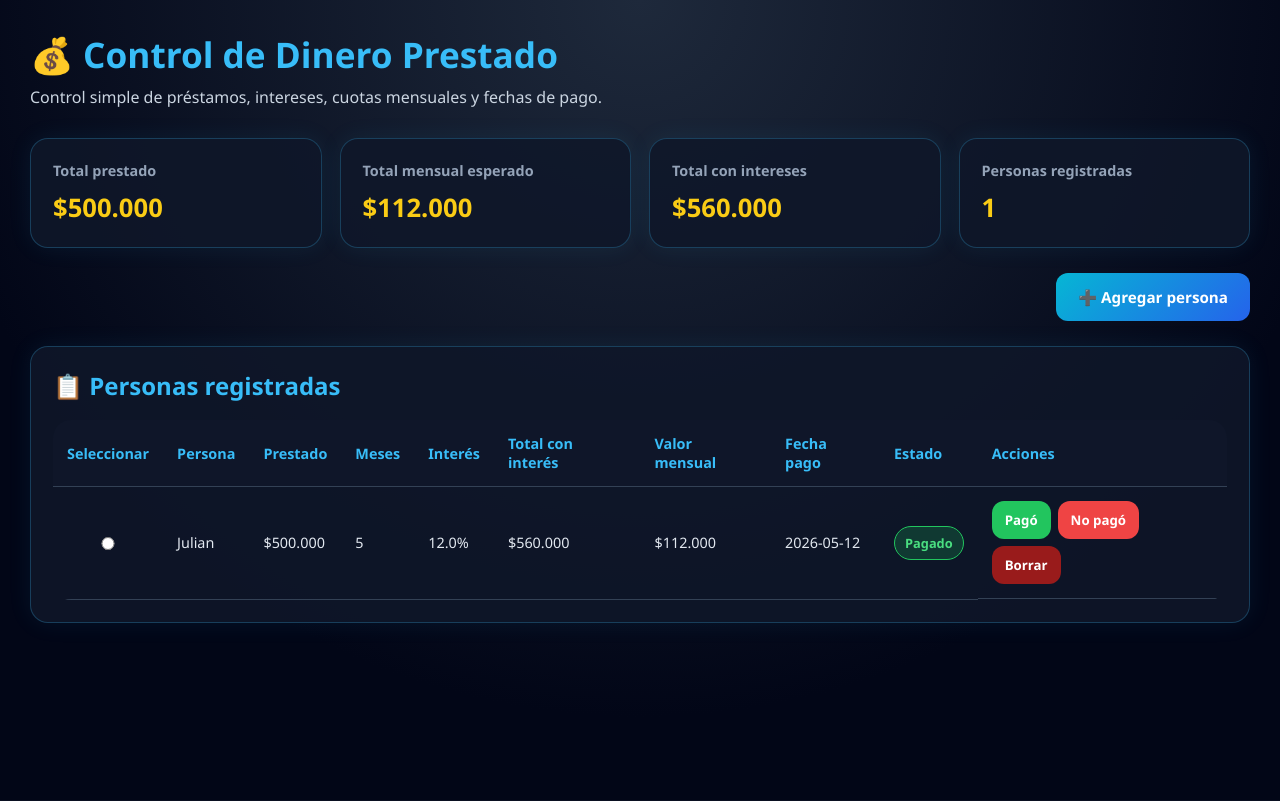
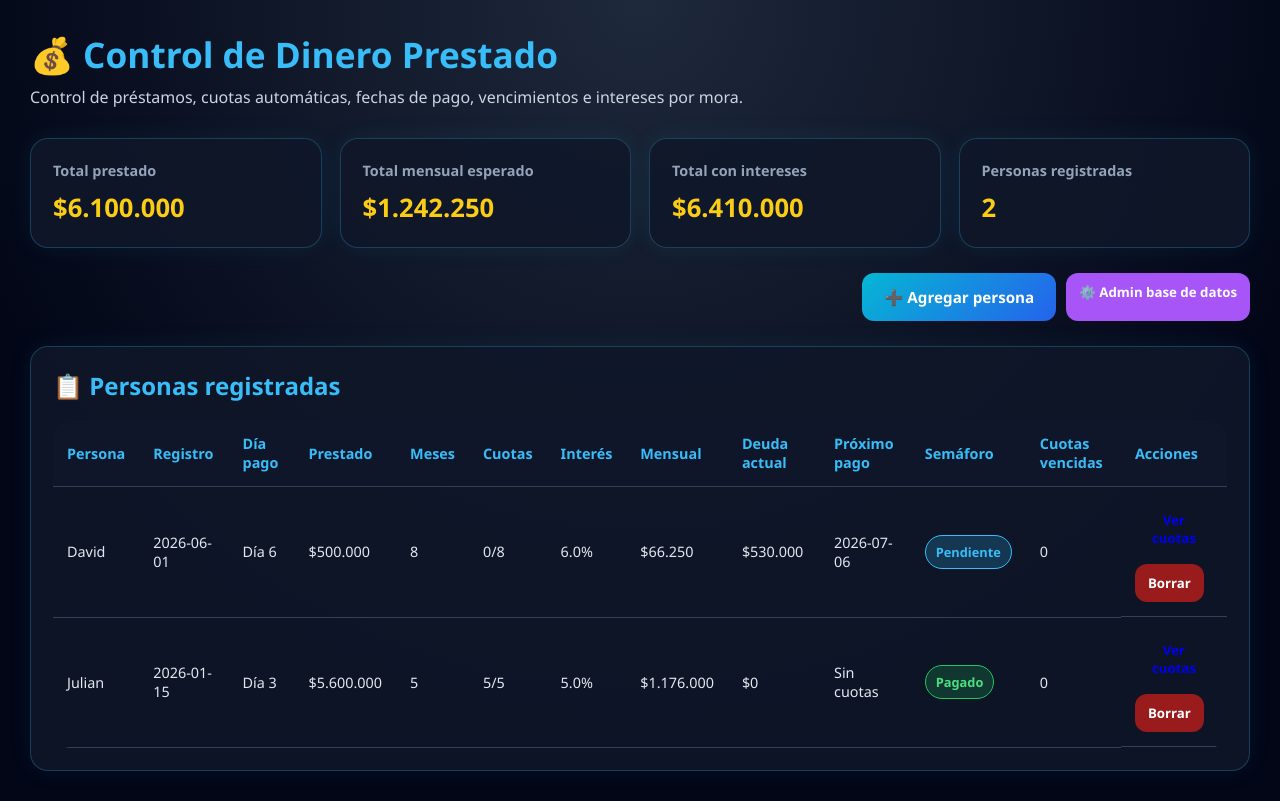
Before and after one commit to juliancho18/Proyecto-control-de-inventario-de-finanzas, a Flask app: page / in a window 1280 px wide. Before the commit the page ends 623 px from the top, so only its background shows below. Run offline with Flask 3, Linux system fonts and the light colour scheme; data comes from the database, SQL or seed files in the repository.

Commit message:
Se agrega html para iterar con las bases, con funcionamiento de ingreso y egreso

```diff
--- a/app.py
+++ b/app.py
@@ -1,6 +1,8 @@
 from flask import Flask, render_template, request, redirect, url_for, flash
 import sqlite3
 import os
+from datetime import date, datetime
+from dateutil.relativedelta import relativedelta
 
 app = Flask(__name__, template_folder="app/templates", static_folder="app/static")
 app.secret_key = "clave_desarrollo"
@@ -17,6 +19,7 @@ def get_connection():
 
 def init_db():
     conn = get_connection()
+
     conn.execute("""
         CREATE TABLE IF NOT EXISTS prestamos (
             id INTEGER PRIMARY KEY AUTOINCREMENT,
@@ -24,24 +27,119 @@ def init_db():
             valor_prestado REAL NOT NULL,
             meses INTEGER NOT NULL,
             interes REAL NOT NULL,
-            fecha_pago TEXT NOT NULL,
-            valor_mensual REAL NOT NULL,
-            total_con_interes REAL NOT NULL,
-            estado TEXT DEFAULT 'pendiente'
+            dia_pago INTEGER NOT NULL,
+            fecha_registro TEXT NOT NULL,
+            valor_mensual_base REAL NOT NULL,
+            total_con_interes REAL NOT NULL
         )
     """)
+
+    conn.execute("""
+        CREATE TABLE IF NOT EXISTS cuotas (
+            id INTEGER PRIMARY KEY AUTOINCREMENT,
+            prestamo_id INTEGER NOT NULL,
+            numero_cuota INTEGER NOT NULL,
+            fecha_pago TEXT NOT NULL,
+            valor_base REAL NOT NULL,
+            incremento_mora REAL DEFAULT 0,
+            valor_total REAL NOT NULL,
+            estado TEXT DEFAULT 'pendiente',
+            fecha_pagada TEXT,
+            FOREIGN KEY(prestamo_id) REFERENCES prestamos(id)
+        )
+    """)
+
     conn.commit()
     conn.close()
 
 
+def formato_fecha(fecha_str):
+    return datetime.strptime(fecha_str, "%Y-%m-%d").date()
+
+
+def estado_cuota(cuota):
+    hoy = date.today()
+    fecha_pago = formato_fecha(cuota["fecha_pago"])
+
+    if cuota["estado"] == "pagado":
+        return "Pagado", "green", 0
+
+    dias = (fecha_pago - hoy).days
+
+    if dias < 0:
+        return "Vencido", "red", abs(dias)
+
+    if dias <= 2:
+        return "Próximo a vencer", "yellow", 0
+
+    return "Pendiente", "blue", 0
+
+
+def preparar_resumen():
+    conn = get_connection()
+
+    prestamos = conn.execute("SELECT * FROM prestamos ORDER BY id DESC").fetchall()
+
+    resumen = []
+
+    for p in prestamos:
+        cuotas = conn.execute(
+            "SELECT * FROM cuotas WHERE prestamo_id = ? ORDER BY numero_cuota ASC",
+            (p["id"],)
+        ).fetchall()
+
+        cuotas_pagadas = sum(1 for c in cuotas if c["estado"] == "pagado")
+        cuotas_vencidas = 0
+        deuda_actual = 0
+        proxima_fecha = "Sin cuotas"
+        semaforo = "Pagado"
+        color = "green"
+
+        for c in cuotas:
+            estado_texto, estado_color, dias_vencidos = estado_cuota(c)
+
+            if c["estado"] != "pagado":
+                deuda_actual += c["valor_total"]
+
+            if estado_texto == "Vencido":
+                cuotas_vencidas += 1
+
+        pendiente = next((c for c in cuotas if c["estado"] != "pagado"), None)
+
+        if pendiente:
+            estado_texto, estado_color, dias_vencidos = estado_cuota(pendiente)
+            proxima_fecha = pendiente["fecha_pago"]
+            semaforo = estado_texto
+            color = estado_color
+
+        resumen.append({
+            "id": p["id"],
+            "nombre": p["nombre"],
+            "valor_prestado": p["valor_prestado"],
+            "meses": p["meses"],
+            "interes": p["interes"],
+            "dia_pago": p["dia_pago"],
+            "fecha_registro": p["fecha_registro"],
+            "valor_mensual_base": p["valor_mensual_base"],
+            "total_con_interes": p["total_con_interes"],
+            "cuotas_pagadas": cuotas_pagadas,
+            "cuotas_vencidas": cuotas_vencidas,
+            "deuda_actual": deuda_actual,
+            "proxima_fecha": proxima_fecha,
+            "semaforo": semaforo,
+            "color": color
+        })
+
+    conn.close()
+    return resumen
+
+
 @app.route("/")
 def home():
-    conn = get_connection()
-    prestamos = conn.execute("SELECT * FROM prestamos ORDER BY id DESC").fetchall()
-    conn.close()
+    prestamos = preparar_resumen()
 
     total_prestado = sum(p["valor_prestado"] for p in prestamos)
-    total_mensual = sum(p["valor_mensual"] for p in prestamos)
+    total_mensual = sum(p["valor_mensual_base"] for p in prestamos)
     total_con_interes = sum(p["total_con_interes"] for p in prestamos)
 
     return render_template(
@@ -60,51 +158,154 @@ def crear():
     valor_prestado = float(request.form["valor_prestado"])
     meses = int(request.form["meses"])
     interes = float(request.form["interes"])
-    fecha_pago = request.form["fecha_pago"]
+    dia_pago = int(request.form["dia_pago"])
+    fecha_registro = request.form["fecha_registro"]
 
     total_con_interes = valor_prestado + (valor_prestado * interes / 100)
-    valor_mensual = total_con_interes / meses
+    valor_mensual_base = total_con_interes / meses
 
     conn = get_connection()
-    conn.execute("""
+    cursor = conn.execute("""
         INSERT INTO prestamos
-        (nombre, valor_prestado, meses, interes, fecha_pago, valor_mensual, total_con_interes, estado)
+        (nombre, valor_prestado, meses, interes, dia_pago, fecha_registro, valor_mensual_base, total_con_interes)
         VALUES (?, ?, ?, ?, ?, ?, ?, ?)
     """, (
         nombre,
         valor_prestado,
         meses,
         interes,
-        fecha_pago,
-        valor_mensual,
-        total_con_interes,
-        "pendiente"
+        dia_pago,
+        fecha_registro,
+        valor_mensual_base,
+        total_con_interes
     ))
+
+    prestamo_id = cursor.lastrowid
+
+    fecha_base = formato_fecha(fecha_registro)
+
+    for i in range(1, meses + 1):
+        fecha_cuota = fecha_base + relativedelta(months=i)
+        fecha_cuota = fecha_cuota.replace(day=min(dia_pago, 28))
+
+        conn.execute("""
+            INSERT INTO cuotas
+            (prestamo_id, numero_cuota, fecha_pago, valor_base, incremento_mora, valor_total, estado)
+            VALUES (?, ?, ?, ?, ?, ?, ?)
+        """, (
+            prestamo_id,
+            i,
+            fecha_cuota.strftime("%Y-%m-%d"),
+            valor_mensual_base,
+            0,
+            valor_mensual_base,
+            "pendiente"
+        ))
+
     conn.commit()
     conn.close()
 
-    flash("Registro guardado correctamente.")
+    flash("Préstamo y cuotas creados correctamente.")
     return redirect(url_for("home"))
 
 
-@app.route("/estado/<int:id>/<estado>")
-def cambiar_estado(id, estado):
+@app.route("/detalle/<int:id>")
+def detalle(id):
     conn = get_connection()
-    conn.execute("UPDATE prestamos SET estado = ? WHERE id = ?", (estado, id))
+
+    prestamo = conn.execute("SELECT * FROM prestamos WHERE id = ?", (id,)).fetchone()
+    cuotas_raw = conn.execute(
+        "SELECT * FROM cuotas WHERE prestamo_id = ? ORDER BY numero_cuota ASC",
+        (id,)
+    ).fetchall()
+
+    conn.close()
+
+    cuotas = []
+    for c in cuotas_raw:
+        estado_texto, color, dias_vencidos = estado_cuota(c)
+        item = dict(c)
+        item["estado_texto"] = estado_texto
+        item["color"] = color
+        item["dias_vencidos"] = dias_vencidos
+        cuotas.append(item)
+
+    return render_template("detalle.html", prestamo=prestamo, cuotas=cuotas)
+
+
+@app.route("/pagar_cuota/<int:id>")
+def pagar_cuota(id):
+    hoy = date.today().strftime("%Y-%m-%d")
+
+    conn = get_connection()
+    conn.execute("""
+        UPDATE cuotas
+        SET estado = 'pagado', fecha_pagada = ?
+        WHERE id = ?
+    """, (hoy, id))
     conn.commit()
     conn.close()
-    return redirect(url_for("home"))
+
+    flash("Cuota marcada como pagada.")
+    return redirect(request.referrer or url_for("home"))
+
+
+@app.route("/editar_cuota/<int:id>", methods=["POST"])
+def editar_cuota(id):
+    fecha_pago = request.form["fecha_pago"]
+    incremento_mora = float(request.form["incremento_mora"])
+    estado = request.form["estado"]
+
+    conn = get_connection()
+    cuota = conn.execute("SELECT * FROM cuotas WHERE id = ?", (id,)).fetchone()
+
+    valor_total = cuota["valor_base"] + incremento_mora
+
+    conn.execute("""
+        UPDATE cuotas
+        SET fecha_pago = ?, incremento_mora = ?, valor_total = ?, estado = ?
+        WHERE id = ?
+    """, (
+        fecha_pago,
+        incremento_mora,
+        valor_total,
+        estado,
+        id
+    ))
+
+    conn.commit()
+    conn.close()
+
+    flash("Cuota actualizada correctamente.")
+    return redirect(request.referrer or url_for("home"))
 
 
 @app.route("/borrar/<int:id>", methods=["POST"])
 def borrar(id):
     conn = get_connection()
+    conn.execute("DELETE FROM cuotas WHERE prestamo_id = ?", (id,))
     conn.execute("DELETE FROM prestamos WHERE id = ?", (id,))
     conn.commit()
     conn.close()
 
-    flash("Registro eliminado correctamente.")
+    flash("Préstamo eliminado correctamente.")
     return redirect(url_for("home"))
+
+
+@app.route("/admin")
+def admin():
+    conn = get_connection()
+
+    prestamos = conn.execute("SELECT * FROM prestamos ORDER BY id DESC").fetchall()
+    cuotas = conn.execute("""
+        SELECT cuotas.*, prestamos.nombre
+        FROM cuotas
+        INNER JOIN prestamos ON prestamos.id = cuotas.prestamo_id
+        ORDER BY prestamos.id DESC, cuotas.numero_cuota ASC
+    """).fetchall()
+
+    conn.close()
+    return render_template("admin.html", prestamos=prestamos, cuotas=cuotas)
 
 
 if __name__ == "__main__":
--- a/app/static/css/styles.css
+++ b/app/static/css/styles.css
@@ -273,3 +273,14 @@ form .btn-primary {
   font-size: 1.2rem;
   margin-top: 4px;
 }
+.btn-admin {
+  background: #a855f7;
+  color: white;
+  margin-left: 10px;
+}
+
+.blue {
+  background: rgba(56, 189, 248, 0.2);
+  color: #38bdf8;
+  border: 1px solid #38bdf8;
+}
--- a/app/templates/index.html
+++ b/app/templates/index.html
@@ -3,7 +3,6 @@
 <head>
   <meta charset="UTF-8">
   <title>Control Financiero | Dinero Prestado</title>
-  <meta name="viewport" content="width=device-width, initial-scale=1.0">
   <link rel="stylesheet" href="{{ url_for('static', filename='css/styles.css') }}">
 </head>
 
@@ -13,7 +12,7 @@
 
   <header>
     <h1>💰 Control de Dinero Prestado</h1>
-    <p>Control simple de préstamos, intereses, cuotas mensuales y fechas de pago.</p>
+    <p>Control de préstamos, cuotas automáticas, fechas de pago, vencimientos e intereses por mora.</p>
   </header>
 
   {% with messages = get_flashed_messages() %}
@@ -45,7 +44,8 @@
   </section>
 
   <section class="main-actions">
-    <button class="btn-primary btn-open-modal" onclick="abrirModal()">➕ Agregar persona</button>
+    <button class="btn-primary btn-open-modal" onclick="abrirModalCrear()">➕ Agregar persona</button>
+    <a href="{{ url_for('admin') }}" class="btn-admin">⚙️ Admin base de datos</a>
   </section>
 
   <section class="card">
@@ -54,15 +54,18 @@
     <table>
       <thead>
         <tr>
-          <th>Seleccionar</th>
           <th>Persona</th>
+          <th>Registro</th>
+          <th>Día pago</th>
           <th>Prestado</th>
           <th>Meses</th>
+          <th>Cuotas</th>
           <th>Interés</th>
-          <th>Total con interés</th>
-          <th>Valor mensual</th>
-          <th>Fecha pago</th>
-          <th>Estado</th>
+          <th>Mensual</th>
+          <th>Deuda actual</th>
+          <th>Próximo pago</th>
+          <th>Semáforo</th>
+          <th>Cuotas vencidas</th>
           <th>Acciones</th>
         </tr>
       </thead>
@@ -70,39 +73,24 @@
       <tbody>
         {% for p in prestamos %}
         <tr>
-          <td><input type="radio" name="registro_seleccionado"></td>
-
           <td>{{ p.nombre }}</td>
-
+          <td>{{ p.fecha_registro }}</td>
+          <td>Día {{ p.dia_pago }}</td>
           <td>${{ "{:,.0f}".format(p.valor_prestado).replace(",", ".") }}</td>
-
           <td>{{ p.meses }}</td>
-
+          <td>{{ p.cuotas_pagadas }}/{{ p.meses }}</td>
           <td>{{ p.interes }}%</td>
-
-          <td>${{ "{:,.0f}".format(p.total_con_interes).replace(",", ".") }}</td>
-
-          <td>${{ "{:,.0f}".format(p.valor_mensual).replace(",", ".") }}</td>
-
-          <td>{{ p.fecha_pago }}</td>
-
-          <td>
-            {% if p.estado == "pagado" %}
-              <span class="status green">Pagado</span>
-            {% else %}
-              <span class="status red">Pendiente</span>
-            {% endif %}
-          </td>
+          <td>${{ "{:,.0f}".format(p.valor_mensual_base).replace(",", ".") }}</td>
+          <td>${{ "{:,.0f}".format(p.deuda_actual).replace(",", ".") }}</td>
+          <td>{{ p.proxima_fecha }}</td>
+          <td><span class="status {{ p.color }}">{{ p.semaforo }}</span></td>
+          <td>{{ p.cuotas_vencidas }}</td>
 
           <td class="actions">
-            <a href="{{ url_for('cambiar_estado', id=p.id, estado='pagado') }}" class="btn-paid">Pagó</a>
-            <a href="{{ url_for('cambiar_estado', id=p.id, estado='pendiente') }}" class="btn-pending">No pagó</a>
+            <a href="{{ url_for('detalle', id=p.id) }}" class="btn-edit">Ver cuotas</a>
 
             <form action="{{ url_for('borrar', id=p.id) }}" method="POST">
-              <button
-                type="submit"
-                class="btn-delete"
-                onclick="return confirm('¿Seguro que deseas borrar este registro?')">
+              <button class="btn-delete" onclick="return confirm('¿Seguro que deseas borrar este préstamo y todas sus cuotas?')">
                 Borrar
               </button>
             </form>
@@ -110,7 +98,7 @@
         </tr>
         {% else %}
         <tr>
-          <td colspan="10" class="empty">No hay registros todavía.</td>
+          <td colspan="13" class="empty">No hay registros todavía.</td>
         </tr>
         {% endfor %}
       </tbody>
@@ -119,28 +107,30 @@
 
 </div>
 
-<div id="modalPersona" class="modal">
+<div id="modalCrear" class="modal">
   <div class="modal-content">
-    <button class="modal-close" onclick="cerrarModal()">×</button>
+    <button class="modal-close" onclick="cerrarModalCrear()">×</button>
 
     <h2 class="section-title">➕ Agregar nueva persona</h2>
 
     <form action="{{ url_for('crear') }}" method="POST">
-
       <label>Nombre de la persona</label>
-      <input type="text" name="nombre" required placeholder="Ej: Julian">
+      <input type="text" name="nombre" required>
 
       <label>Valor que pide prestado</label>
-      <input type="number" name="valor_prestado" id="valor_prestado" required placeholder="Ej: 500000">
+      <input type="number" name="valor_prestado" id="valor_prestado" required>
 
       <label>Cantidad de meses</label>
-      <input type="number" name="meses" id="meses" required placeholder="Ej: 5">
+      <input type="number" name="meses" id="meses" required>
 
       <label>Interés total (%)</label>
-      <input type="number" step="0.01" name="interes" id="interes" required placeholder="Ej: 10">
+      <input type="number" step="0.01" name="interes" id="interes" required>
 
-      <label>Fecha de pago</label>
-      <input type="date" name="fecha_pago" required>
+      <label>Fecha de registro</label>
+      <input type="date" name="fecha_registro" required>
+
+      <label>Día fijo de pago</label>
+      <input type="number" name="dia_pago" id="dia_pago" min="1" max="28" required placeholder="Ej: 5">
 
       <div class="resultado-calculo">
         <p>Total con interés:</p>
@@ -156,12 +146,12 @@
 </div>
 
 <script>
-  function abrirModal() {
-    document.getElementById("modalPersona").style.display = "flex";
+  function abrirModalCrear() {
+    document.getElementById("modalCrear").style.display = "flex";
   }
 
-  function cerrarModal() {
-    document.getElementById("modalPersona").style.display = "none";
+  function cerrarModalCrear() {
+    document.getElementById("modalCrear").style.display = "none";
   }
 
   function formatoCOP(valor) {
@@ -187,13 +177,6 @@
   document.getElementById("valor_prestado").addEventListener("input", calcularMensualidad);
   document.getElementById("meses").addEventListener("input", calcularMensualidad);
   document.getElementById("interes").addEventListener("input", calcularMensualidad);
-
-  window.onclick = function(event) {
-    const modal = document.getElementById("modalPersona");
-    if (event.target === modal) {
-      cerrarModal();
-    }
-  }
 </script>
 
 </body>
--- a/requirements.txt
+++ b/requirements.txt
@@ -5,5 +5,7 @@ Flask==3.1.3
 itsdangerous==2.2.0
 Jinja2==3.1.6
 MarkupSafe==3.0.3
+python-dateutil==2.9.0.post0
 python-dotenv==1.2.2
+six==1.17.0
 Werkzeug==3.1.8
```
Also changed, not shown: app/templates/admin.html (added, +97 -0 lines), app/templates/detalle.html (added, +88 -0 lines), instance/finanzas.db.
